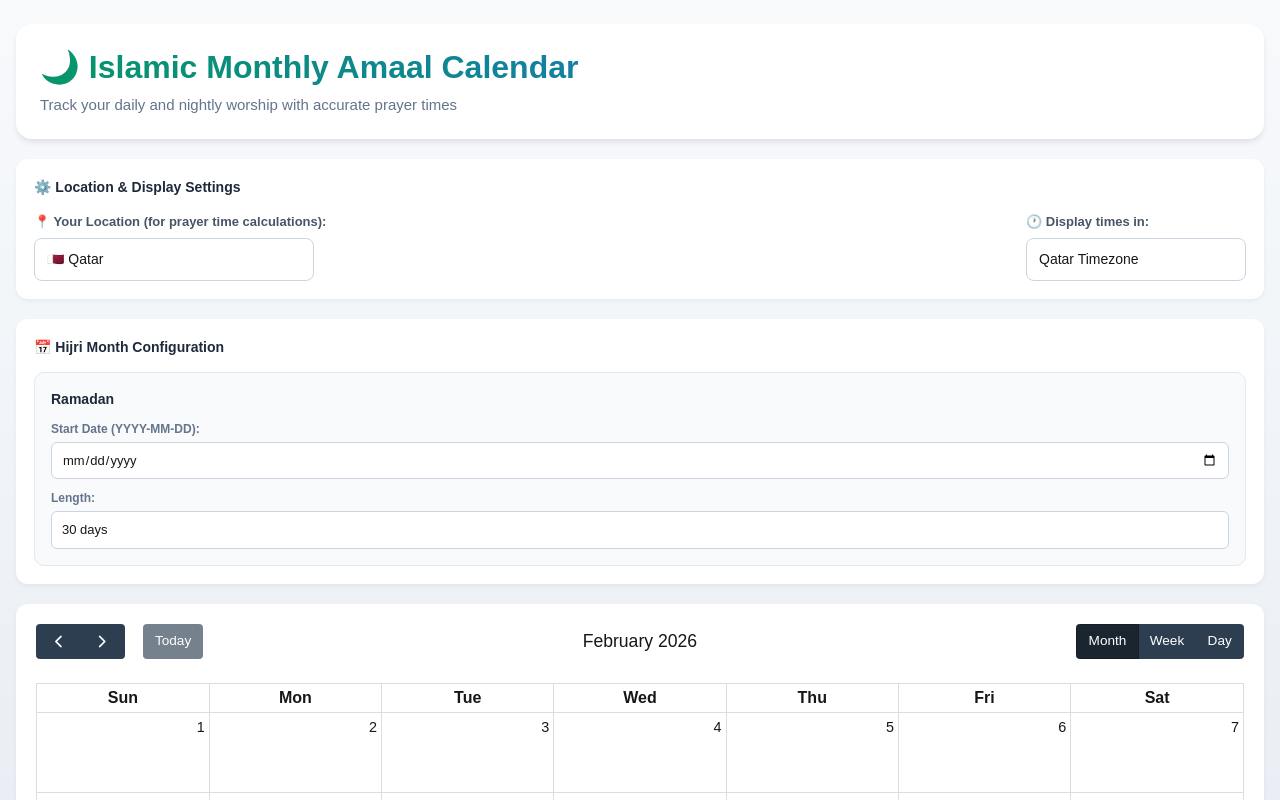
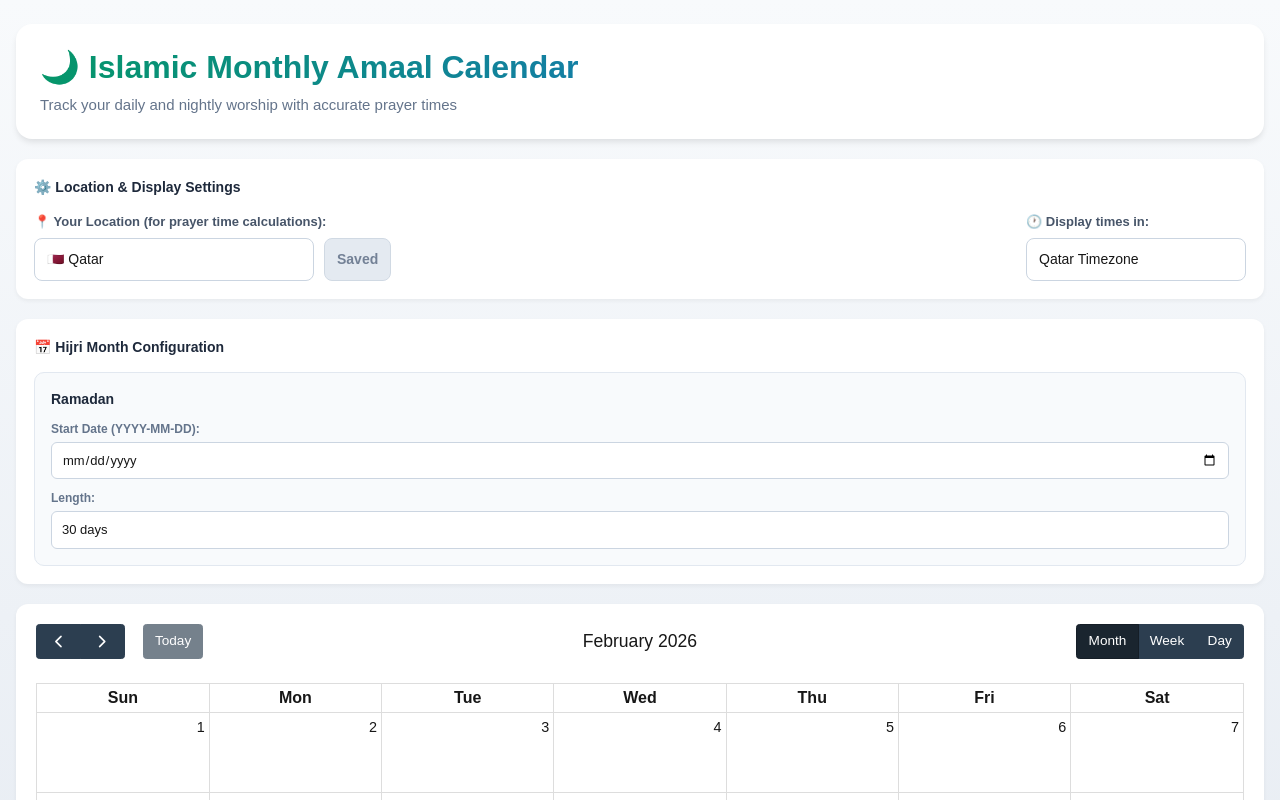
Before and after one commit to zakhtar8/aamalcalendar, a Next.js app: page / in a window 1280 px wide. Shown: the top 800 px of the page. Built offline with nearby package versions, Linux system fonts and the light colour scheme.

Commit message:
updates 6

```diff
--- a/app/page.tsx
+++ b/app/page.tsx
@@ -304,7 +304,47 @@ function pickEventColor(title: string, fallback?: string) {
 }
 
 export default function Page() {
+
+  const LOCATION_CACHE_KEY = "amaal:selectedLocation";
+
   const [selectedLocation, setSelectedLocation] = useState<"qatar" | "toronto">("qatar");
+  const [savedLocation, setSavedLocation] = useState<"qatar" | "toronto">("qatar");
+
+  // Load cached location (if any) on first render
+  useEffect(() => {
+    try {
+      const cached =
+        typeof window !== "undefined" ? window.localStorage.getItem(LOCATION_CACHE_KEY) : null;
+
+      if (cached === "qatar" || cached === "toronto") {
+        setSelectedLocation(cached);
+        setSavedLocation(cached);
+      }
+    } catch {
+      // ignore (privacy mode / blocked storage)
+    }
+    // eslint-disable-next-line react-hooks/exhaustive-deps
+  }, []);
+
+  // Auto-update display timezone when location changes
+  useEffect(() => {
+    setDisplayTimezone(selectedLocation);
+  }, [selectedLocation]);
+
+  const isLocationDirty = selectedLocation !== savedLocation;
+
+  function saveSelectedLocation() {
+    try {
+      window.localStorage.setItem(LOCATION_CACHE_KEY, selectedLocation);
+      setSavedLocation(selectedLocation);
+    } catch {
+      alert(
+        "Couldn't save your location (storage blocked by browser settings).\n\nTip: enable site storage / cookies, then try again."
+      );
+    }
+  }
+
+  // const [selectedLocation, setSelectedLocation] = useState<"qatar" | "toronto">("qatar");
   const [displayTimezone, setDisplayTimezone] = useState<"qatar" | "toronto">("qatar");
   const [amaal, setAmaal] = useState<StandardAmaal | null>(null);
   const [openEvent, setOpenEvent] = useState<OpenEvent | null>(null);
@@ -445,6 +485,7 @@ export default function Page() {
               <label style={{ display: "block", fontSize: 13, fontWeight: 600, marginBottom: 6, color: "#475569" }}>
                 📍 Your Location (for prayer time calculations):
               </label>
+              <div style={{ display: "flex", gap: 10, alignItems: "center", flexWrap: "wrap" }}>
                 <select
                   className="controlSelect"
                   value={selectedLocation}
@@ -463,6 +504,27 @@ export default function Page() {
                   <option value="qatar">🇶🇦 Qatar</option>
                   <option value="toronto">🇨🇦 Toronto, Canada</option>
                 </select>
+
+                <button
+                  type="button"
+                  onClick={saveSelectedLocation}
+                  disabled={!isLocationDirty}
+                  title={isLocationDirty ? "Save this location" : "Saved"}
+                  style={{
+                    padding: "10px 12px",
+                    borderRadius: 8,
+                    border: "1px solid #cbd5e1",
+                    fontSize: 14,
+                    fontWeight: 700,
+                    cursor: isLocationDirty ? "pointer" : "not-allowed",
+                    background: isLocationDirty ? "#0ea5e9" : "#e2e8f0",
+                    color: isLocationDirty ? "white" : "#64748b",
+                    opacity: isLocationDirty ? 1 : 0.9,
+                  }}
+                >
+                  {isLocationDirty ? "Save" : "Saved"}
+                </button>
+              </div>
             </div>
 
             <div className="settingsRight" style={{ minWidth: 220 }}>
```
Lines whose indentation alone changed are shown as unchanged.
